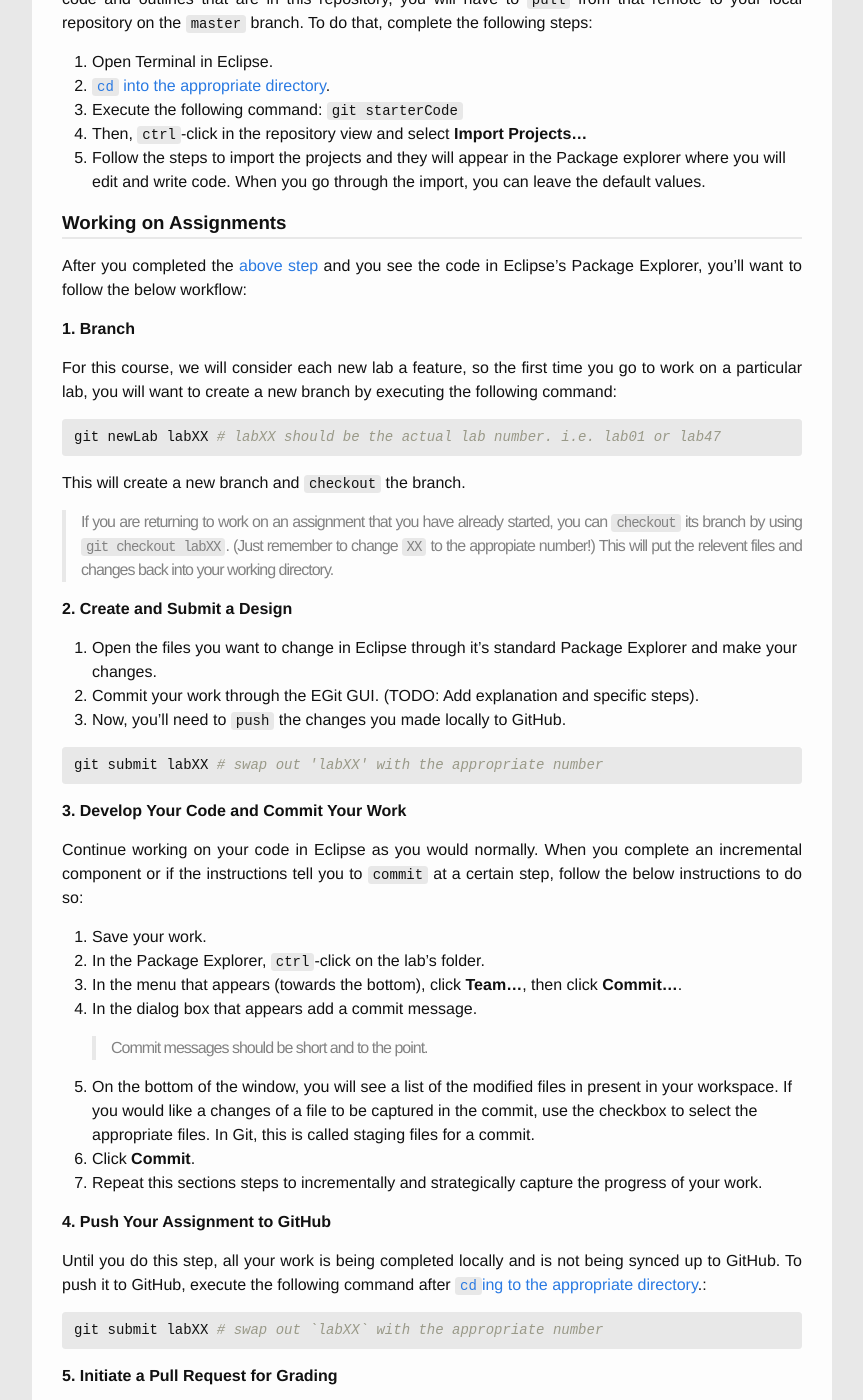
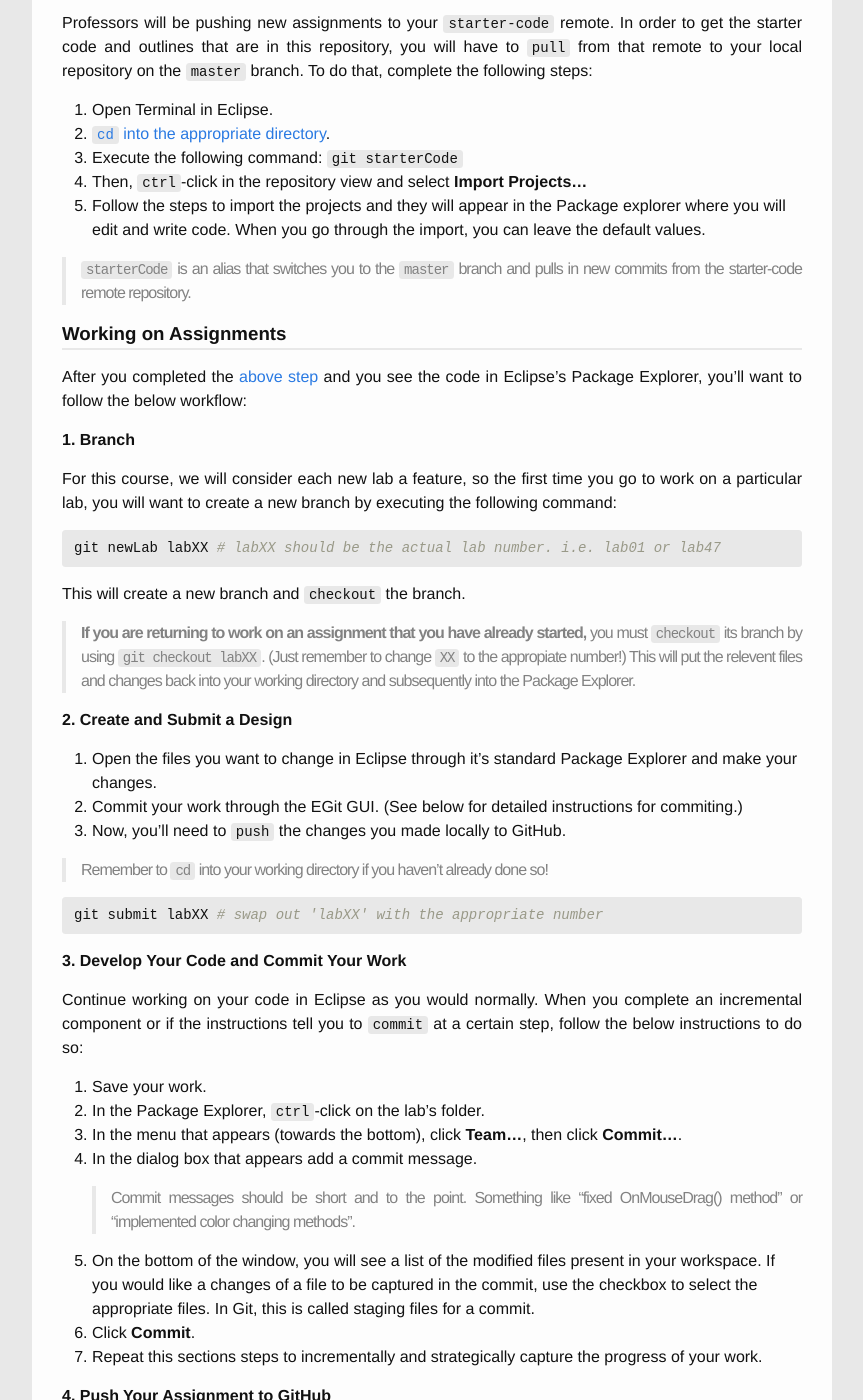
Before and after one commit to PomonaCS051/PomonaCS051.github.io, a Jekyll site: the page built from student_guide.md, in a window 1280 px wide and 1400 px high, scrolled down 4274 px. Shown: the whole window, without its empty margins (208-1071 px from the left). Built offline with Jekyll 4.4.1, drawn with Linux system fonts in a browser that asks for light colours; some of the changed text lies outside the part shown.

Commit message:
updates, clarifications, and rendering fixes

```diff
--- a/student_guide.md
+++ b/student_guide.md
@@ -198,14 +198,18 @@
 {% highlight bash %}
 cd path/to/folder # swap out 'path/to/folder' with the actual path!
 {% endhighlight %}
+
 When you are working with Git commands, you will want to `cd` into the
-directory that is one level above the `.git` directory.
+working directory. (It is one level above the `.git` directory.)
 
 1. In the Git Repositories view in Eclipse, click the arrow next to your
    repository.
 2. Then, `ctrl`-click on *Working Directory* and click *Copy Path to Clipboard*.
 3. In terminal type `cd` plus a space and paste the path you copied in the above
-   step. Then hit return and you will be in the proper directory.
+   step. Then hit return and you will be in the proper directory. **At the
+   start of each lab session, we recommend you naviget to thr proper directory
+   and leave the tab open so you don't have to continuously repeating this
+   section.**
 
 > Hint: If you need to figure out where you are in your filesystem, you can
 > type `pwd` which stands for "print working directory."
@@ -225,6 +229,9 @@
    explorer where you will edit and write code. When you go through the import,
    you can leave the default values.
 
+> `starterCode` is an alias that switches you to the `master` branch and pulls
+> in new commits from the starter-code remote repository.
+
 ### Working on Assignments
 
 After you completed the [above step](#getting-new-assignments) and you see the
@@ -241,18 +248,21 @@
 
 This will create a new branch and `checkout` the branch.
 
-> If you are returning to work on an assignment that you have already started,
-> you can `checkout` its branch by using `git checkout labXX`. (Just remember
-> to change `XX` to the appropiate number!) This will put the relevent files
-> and changes back into your working directory.
+> **If you are returning to work on an assignment that you have already
+> started,** you must `checkout` its branch by using `git checkout labXX`.
+> (Just remember to change `XX` to the appropiate number!)
+> This will put the relevent files and changes back into your working directory
+> and subsequently into the Package Explorer.
 
 #### 2. Create and Submit a Design
 
 1. Open the files you want to change in Eclipse through it's standard Package
    Explorer and make your changes.
-2. Commit your work through the EGit GUI. (TODO: Add explanation and specific
-   steps).
+2. Commit your work through the EGit GUI. (See below for detailed instructions
+   for commiting.)
 3. Now, you'll need to `push` the changes you made locally to GitHub.
+
+> Remember to `cd` into your working directory if you haven't already done so!
 
 {% highlight bash %}
 git submit labXX # swap out 'labXX' with the appropriate number
@@ -270,9 +280,10 @@
    **Commit...**.
 4. In the dialog box that appears add a commit message.
 
-   > Commit messages should be short and to the point.
+   > Commit messages should be short and to the point. Something like "fixed
+   > OnMouseDrag() method" or "implemented color changing methods".
 
-5. On the bottom of the window, you will see a list of the modified files in
+5. On the bottom of the window, you will see a list of the modified files
    present in your workspace. If you would like a changes of a file to be
    captured in the commit, use the checkbox to select the appropriate files.
    In Git, this is called staging files for a commit.
@@ -299,14 +310,14 @@
 5. Ensure base is set to master and compare is set to labXX.
 6. Click ***Create new pull request*** to finish.
 
-If you did any extra credit, please tell the TA by explaining the extra cedit
-you completed in the comment of the Pull Request.
+***If you did any extra credit, please tell the TA by explaining the extra cedit
+you completed in the comment of the Pull Request.***
 
 If it is before the lab deadline and you want to edit your code, simply
 work on it in Eclipse and use `git submit labXX`. The new commits will
 automatically appear in the Pull Request as long as you are committing
-to the same branch. ***Commits submitted after the deadline will not be
-graded!***
+to the same branch (in this case that branch is labXX).
+***Commits submitted after the deadline will not be graded!***
 
 ## Reviewing TA and Professor Feedback
 
```
Also changed, not shown: course_assistants.md (+1 -0 lines), install-guides.md (+3 -0 lines).
